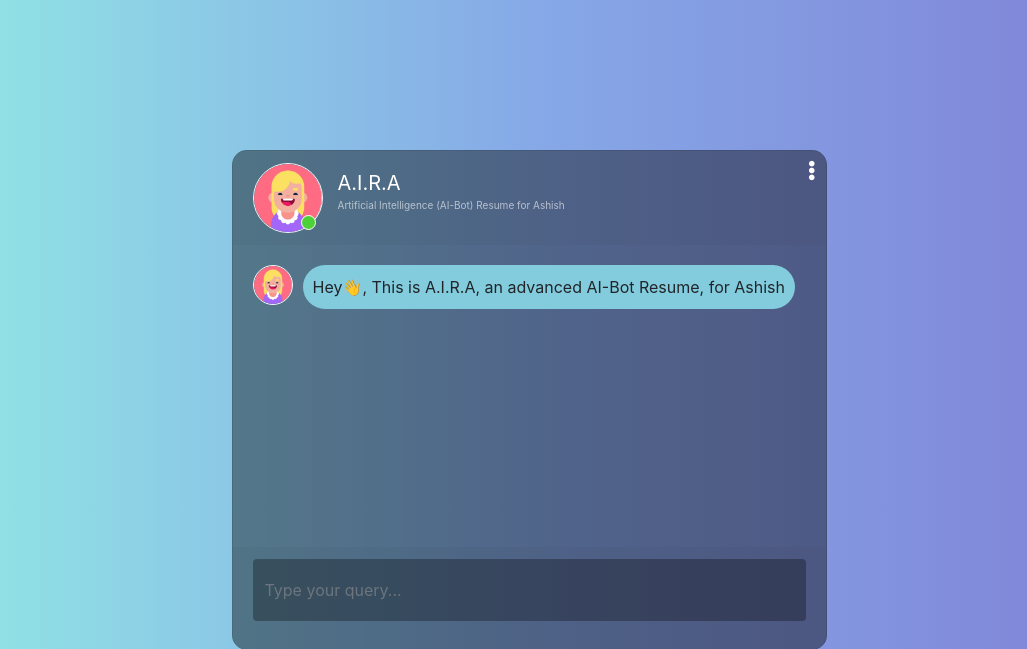
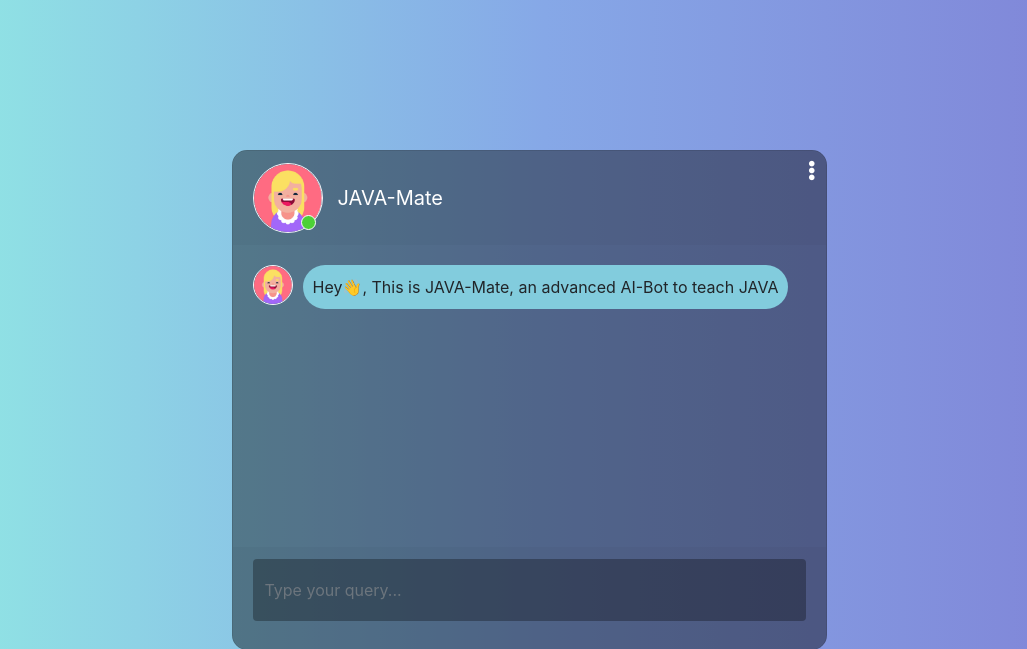
Before and after one commit to ashishsahu1/A.I.R.A, a Flask app: page / in a window 1280 px wide. Shown: the top 649 px of the page, without its empty margins (96-1123 px from the left). Run offline with Flask 2, Linux system fonts and the light colour scheme; parts of the project's set-up code (start-up, migrations or seed data) failed here and were passed over; some libraries are stand-ins or nearby versions.

Commit message:
Database added

```diff
--- a/templates/index.html
+++ b/templates/index.html
@@ -35,8 +35,9 @@
                             <span class="online_icon"></span>
                         </div>
                         <div class="user_info">
-                            <span>A.I.R.A</span>
-                            <p>Artificial Intelligence (AI-Bot) Resume for Ashish</p>
+                            <!-- <span>A.I.R.A</span> -->
+                            <span>JAVA-Mate</span>
+                            <!-- <p>Artificial Intelligence (AI-Bot) Resume for Ashish</p> -->
                         </div>
                     </div>
                     <span id="action_menu_btn"><i class="fas fa-ellipsis-v"></i></span>
@@ -57,8 +58,11 @@
                         <div class="img_cont_msg">
                             <img src="../static/Images/asset-5.png" class="rounded-circle user_img_msg">
                         </div>
+                        <!-- <div class="msg_cotainer">
+                            Hey👋, This is A.I.R.A, an advanced AI-Bot Resume, for Ashish
+                        </div> -->
                         <div class="msg_cotainer">
-                            Hey👋, This is A.I.R.A, an advanced AI-Bot Resume, for Ashish
+                            Hey👋, This is JAVA-Mate, an advanced AI-Bot to teach JAVA
                         </div>
                     </div>
 
```
Also changed, not shown: db.db.
